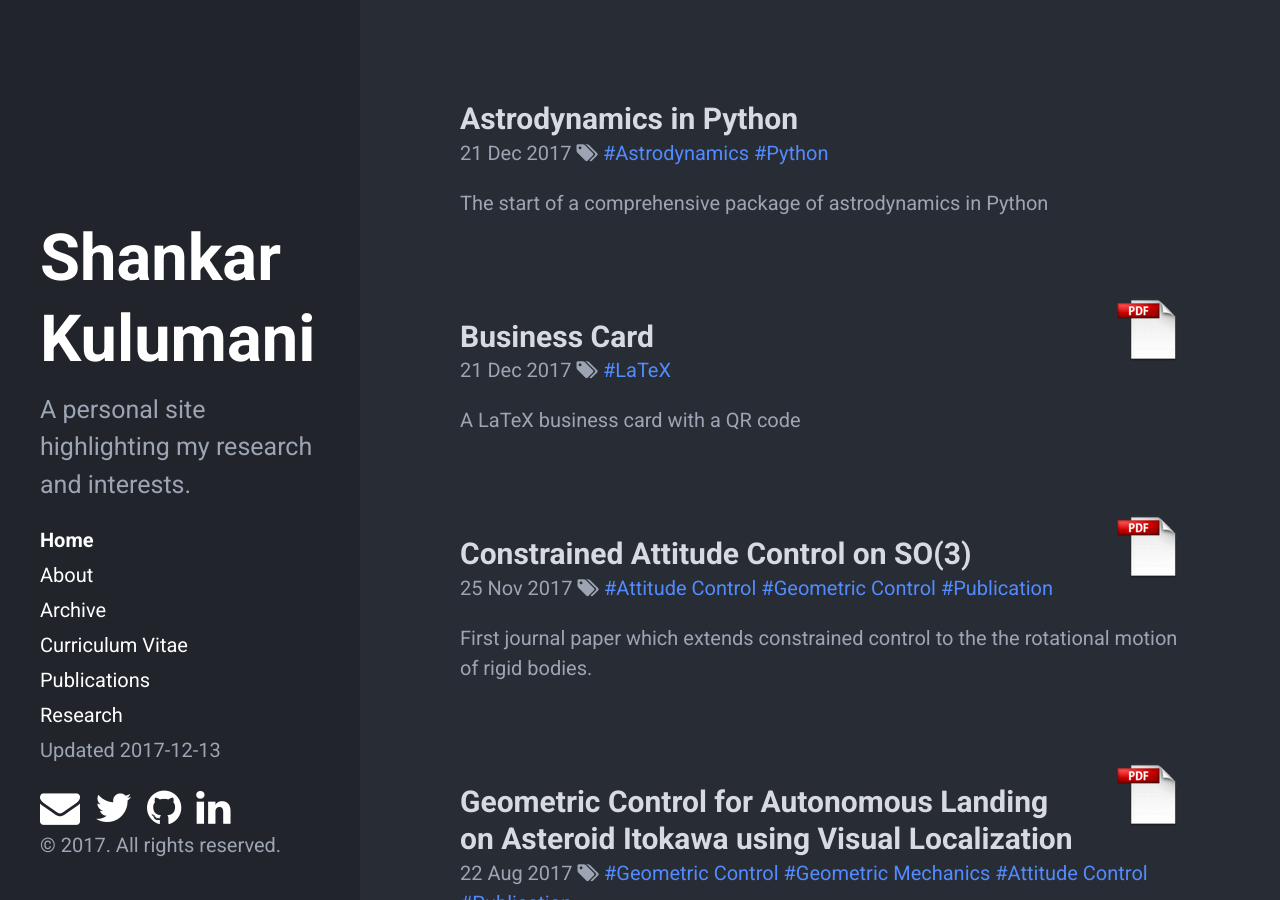
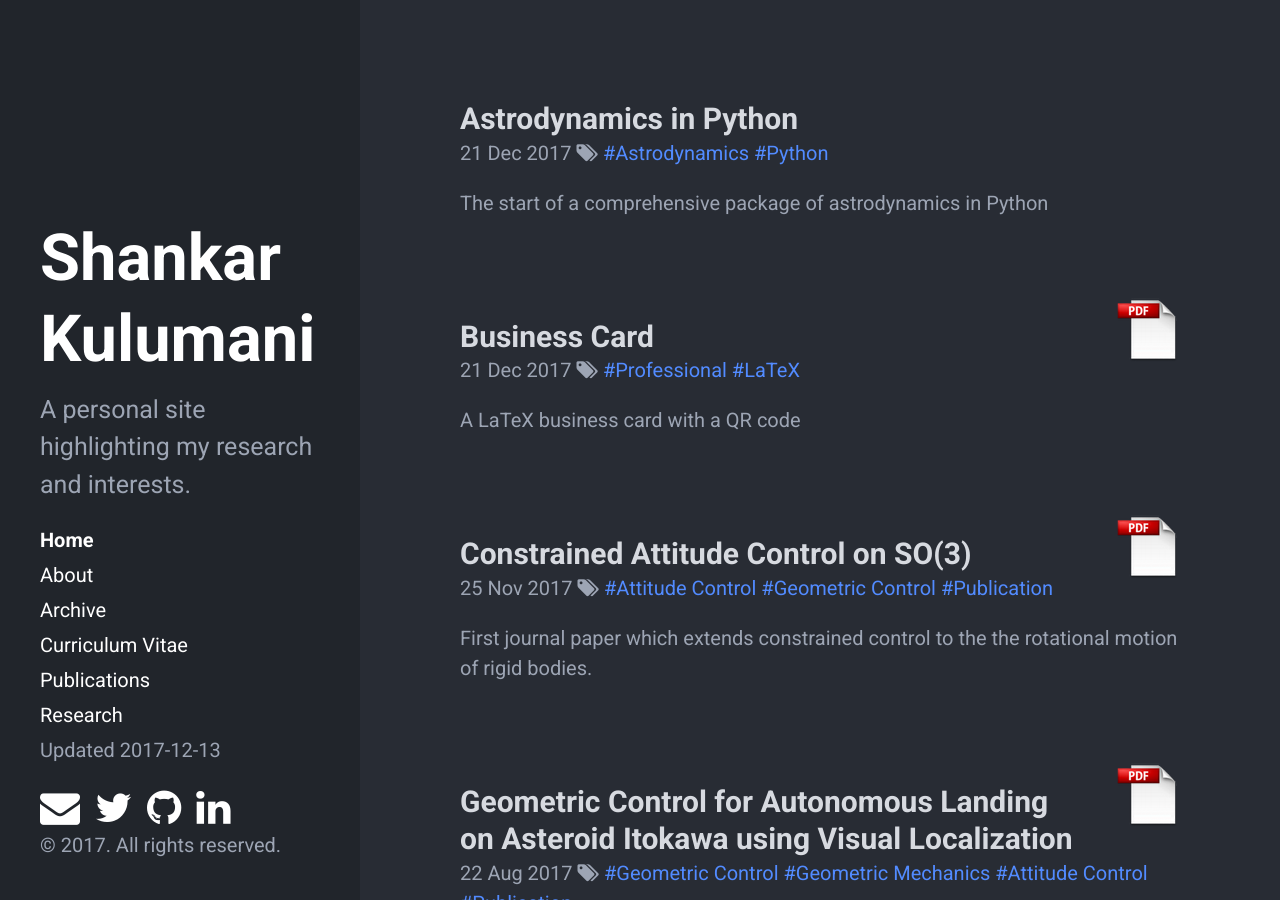
Before and after one commit to skulumani/skulumani.github.io, a Jekyll site: the page built from index.html, in a window 1280 px wide and 900 px high. Built offline with Jekyll 4.4.1, drawn with Linux system fonts in a browser that asks for light colours; nearby versions of some CDN libraries; the list of posts is cut into pages by our own code.

Commit message:
Add a professional tag

```diff
--- a/_data/tags.yml
+++ b/_data/tags.yml
@@ -22,3 +22,5 @@ publication:
   name: Publication
 python:
   name: Python
+professional:
+  name: Professional
```
Also changed, not shown: blog/tag/professional.md (added, +4 -0 lines).
